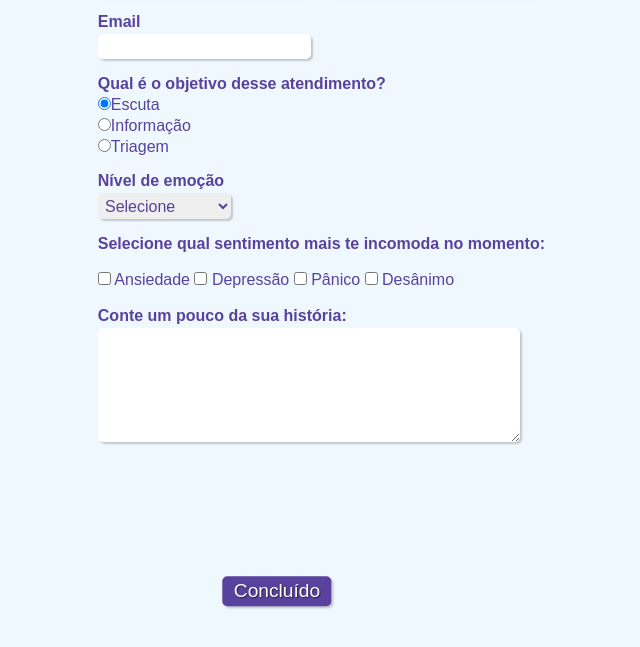
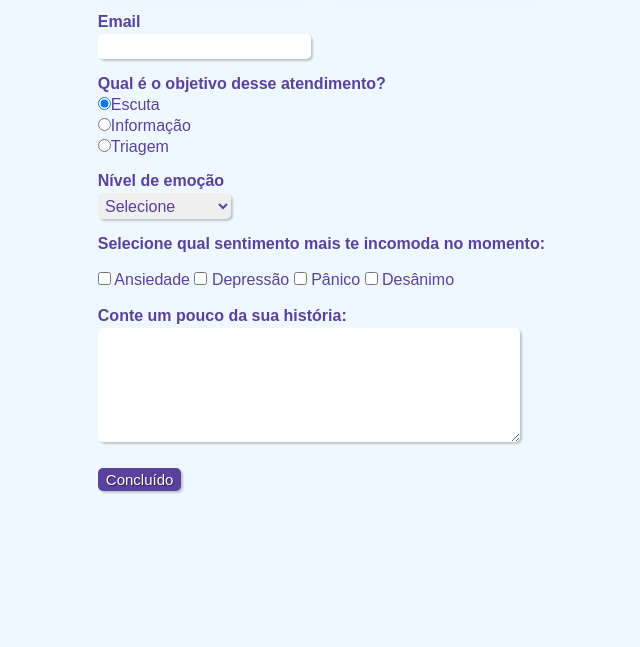
Before and after one commit to RegianeADS/Formulario---praticando-HTML-e-CSS, a plain HTML site: page index.html in a window 1280 px wide. Shown: the part 129-776 px from the top of the page, without its empty margins (363-1003 px from the left). Drawn offline with Linux system fonts and the light colour scheme.

Commit message:
css botao

```diff
--- a/formulario.css
+++ b/formulario.css
@@ -74,19 +74,15 @@ fieldset.grupo .campo{
 }
 
 .botao {
-    font-size: 1.2em;
+    font-size: 15px;
     background: #59429d;
     border: 0;
-    margin-bottom: 1em;
+    margin-top: 10px;
     color: #ffffff;
-    padding: 0.2em 0.6em;
+    padding: 3px 8px;
     box-shadow: 2px 2px 2px rgba(0, 0, 0, 0.2);
     text-shadow: 1px 1px 1px rgba(0, 0, 0, 0.5);
-    position: absolute;
-    top: 90%;
-    left: 50%;
-    margin-right: 50%;
-    transform: translate(-50%, -50%);
+
 }
 
 .botao :hover {
```
